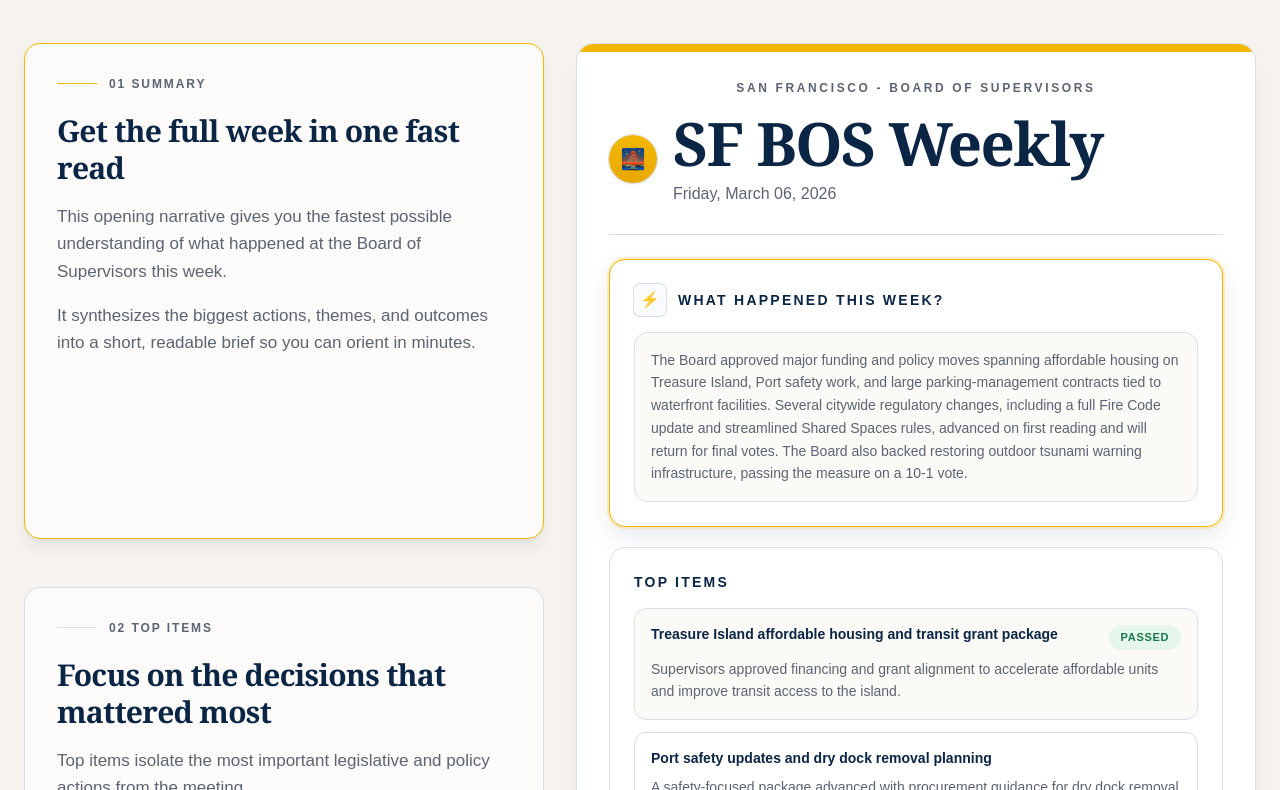
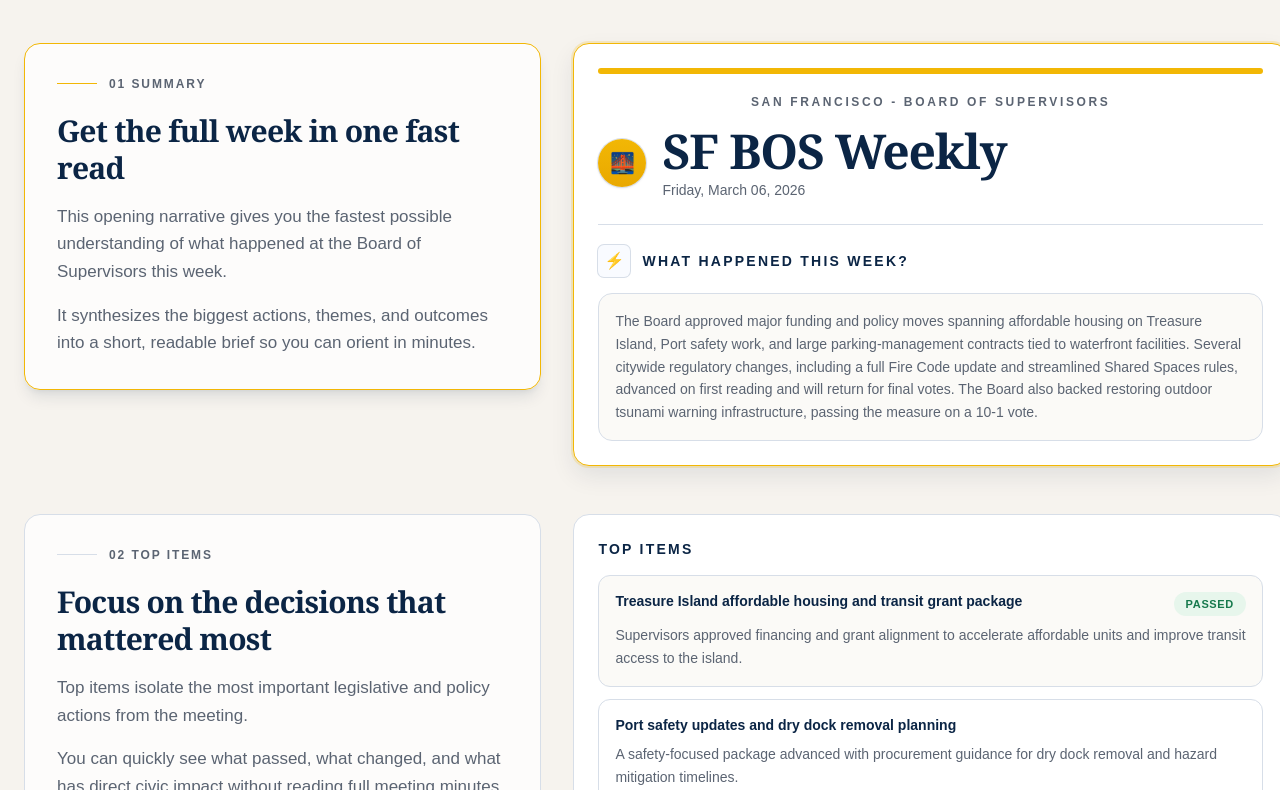
Before and after one commit to tj2099/civic-briefing-web, a Next.js app: page /sample in a window 1280 px wide. Shown: the part 370-1160 px from the top of the page. Built offline with nearby package versions, Linux system fonts and the light colour scheme.

Commit message:
Visual tweaks to homepage & explainer

```diff
--- a/app/sample/page.tsx
+++ b/app/sample/page.tsx
@@ -73,8 +73,8 @@
         if (id) setActiveSection(id);
       },
       {
-        rootMargin: "-32% 0px -42% 0px",
-        threshold: [0.25, 0.45, 0.65, 0.85],
+        rootMargin: "-25% 0px -45% 0px",
+        threshold: [0.25, 0.45, 0.65],
       },
     );
 
@@ -84,10 +84,18 @@
     return () => observer.disconnect();
   }, []);
 
-  const newsletterSectionClass = (id: SectionId) =>
+  const rowActive = (id: SectionId) => activeSection === id;
+
+  const explainerClass = (id: SectionId) =>
+    [
+      "rounded-2xl border bg-white/75 p-6 transition-all duration-300 md:p-8",
+      rowActive(id) ? "border-[#F2B705] shadow-lg shadow-[#0B2545]/10" : "border-[#D7DEE8]",
+    ].join(" ");
+
+  const newsletterClass = (id: SectionId) =>
     [
       "rounded-2xl border bg-white p-5 transition-all duration-300 md:p-6",
-      activeSection === id
+      rowActive(id)
         ? "border-[#F2B705] shadow-[0_0_0_2px_rgba(242,183,5,0.2),0_10px_24px_rgba(11,37,69,0.09)]"
         : "border-[#D7DEE8]",
     ].join(" ");
@@ -123,48 +131,38 @@
           </p>
         </div>
 
-        <div className="mt-10 grid gap-8 md:grid-cols-[minmax(0,1fr)_minmax(0,680px)] md:items-start">
-          <section className="order-1 space-y-8 md:space-y-12">
-            {explainers.map((item) => {
-              const active = activeSection === item.id;
-              return (
-                <div
+        <div className="mt-10 space-y-10 md:space-y-12">
+          {explainers.map((item) => (
+            <section
               key={item.id}
               data-section-id={item.id}
               ref={(el) => {
                 refs.current[item.id] = el;
               }}
-                  className={[
-                    "rounded-2xl border bg-white/70 p-6 transition-all duration-300 md:min-h-[62vh] md:p-8",
-                    active ? "border-[#F2B705] shadow-lg shadow-[#0B2545]/8" : "border-[#D7DEE8]",
-                  ].join(" ")}
+              className="grid items-start gap-6 md:grid-cols-[42%_58%] md:gap-8"
             >
+              <article className={explainerClass(item.id)}>
                 <div className="mb-5 flex items-center gap-3">
-                    <div className={[
-                      "h-px w-10 transition-colors",
-                      active ? "bg-[#F2B705]" : "bg-[#D7DEE8]",
-                    ].join(" ")} />
+                  <div className={["h-px w-10 transition-colors", rowActive(item.id) ? "bg-[#F2B705]" : "bg-[#D7DEE8]"].join(" ")} />
                   <p className="text-xs font-semibold uppercase tracking-[0.16em] text-[#5B6472]">{item.label}</p>
                 </div>
+
                 <h2 className="text-2xl font-semibold leading-tight tracking-tight [font-family:Georgia,'Times_New_Roman',serif] md:text-3xl">
                   {item.title}
                 </h2>
+
                 <div className="mt-4 space-y-4 text-[17px] leading-relaxed text-[#5B6472]">
                   {item.body.map((paragraph) => (
                     <p key={paragraph}>{paragraph}</p>
                   ))}
                 </div>
-                </div>
-              );
-            })}
-          </section>
+              </article>
 
-          <section className="order-2 md:sticky md:top-6">
-            <article className="w-full overflow-hidden rounded-[18px] border border-[#D7DEE8] bg-white shadow-xl shadow-[#0B2545]/6">
-              <div className="h-2 w-full bg-[#F2B705]" />
-
-              <div className="px-5 py-7 md:px-8">
-                <header>
+              <article className={newsletterClass(item.id)}>
+                {item.id === "summary" && (
+                  <>
+                    <div className="h-1.5 w-full rounded-full bg-[#F2B705]" />
+                    <div className="pt-5">
                       <p className="text-center text-xs font-bold uppercase tracking-[0.22em] text-[#5B6472]">
                         San Francisco - Board of Supervisors
                       </p>
@@ -174,43 +172,46 @@
                           🌉
                         </div>
                         <div>
-                      <h2 className="text-5xl font-semibold leading-[1.05] tracking-tight text-[#0B2545] [font-family:Georgia,'Times_New_Roman',serif] md:text-6xl">
+                          <h3 className="text-4xl font-semibold leading-[1.05] tracking-tight text-[#0B2545] [font-family:Georgia,'Times_New_Roman',serif] md:text-5xl">
                             SF BOS Weekly
-                      </h2>
-                      <p className="mt-2 text-sm text-[#5B6472] md:text-[16px]">Friday, March 06, 2026</p>
+                          </h3>
+                          <p className="mt-1 text-sm text-[#5B6472]">Friday, March 06, 2026</p>
                         </div>
                       </div>
-                </header>
+                    </div>
 
-                <div className="mt-7 space-y-5 border-t border-[#D7DEE8] pt-6">
-                  <section id="summary" className={newsletterSectionClass("summary")}>
+                    <div className="mt-6 border-t border-[#D7DEE8] pt-5">
                       <div className="flex items-center gap-3">
                         <div className="flex h-8 w-8 items-center justify-center rounded-md bg-[#F9FBFF] text-base ring-1 ring-[#D7DEE8]">
                           ⚡
                         </div>
-                      <h3 className="text-sm font-bold uppercase tracking-[0.16em] text-[#0B2545]">
+                        <h4 className="text-sm font-bold uppercase tracking-[0.16em] text-[#0B2545]">
                           What happened this week?
-                      </h3>
+                        </h4>
                       </div>
                       <div className="mt-4 rounded-[14px] border border-[#D7DEE8] bg-[#FBFAF7] p-4">
                         <p className="text-sm leading-relaxed text-[#5B6472]">
                           The Board approved major funding and policy moves spanning affordable housing on Treasure
-                        Island, Port safety work, and large parking-management contracts tied to waterfront facilities.
-                        Several citywide regulatory changes, including a full Fire Code update and streamlined Shared
-                        Spaces rules, advanced on first reading and will return for final votes. The Board also backed
-                        restoring outdoor tsunami warning infrastructure, passing the measure on a 10-1 vote.
+                          Island, Port safety work, and large parking-management contracts tied to waterfront
+                          facilities. Several citywide regulatory changes, including a full Fire Code update and
+                          streamlined Shared Spaces rules, advanced on first reading and will return for final votes.
+                          The Board also backed restoring outdoor tsunami warning infrastructure, passing the measure
+                          on a 10-1 vote.
                         </p>
                       </div>
-                  </section>
+                    </div>
+                  </>
+                )}
 
-                  <section id="top-items" className={newsletterSectionClass("top-items")}>
-                    <h3 className="text-sm font-bold uppercase tracking-[0.16em] text-[#0B2545]">Top items</h3>
+                {item.id === "top-items" && (
+                  <>
+                    <h4 className="text-sm font-bold uppercase tracking-[0.16em] text-[#0B2545]">Top items</h4>
                     <div className="mt-4 space-y-3">
                       <article className="rounded-xl border border-[#D7DEE8] bg-[#FBFAF7] p-4">
                         <div className="flex items-start justify-between gap-3">
-                          <h4 className="text-sm font-semibold leading-snug text-[#0B2545]">
+                          <h5 className="text-sm font-semibold leading-snug text-[#0B2545]">
                             Treasure Island affordable housing and transit grant package
-                          </h4>
+                          </h5>
                           <span className="shrink-0 rounded-full bg-[#E7F6EC] px-3 py-1 text-[11px] font-semibold uppercase tracking-[0.06em] text-[#16794C]">
                             Passed
                           </span>
@@ -220,48 +221,54 @@
                           transit access to the island.
                         </p>
                       </article>
+
                       <article className="rounded-xl border border-[#D7DEE8] bg-white p-4">
-                        <h4 className="text-sm font-semibold leading-snug text-[#0B2545]">
+                        <h5 className="text-sm font-semibold leading-snug text-[#0B2545]">
                           Port safety updates and dry dock removal planning
-                        </h4>
+                        </h5>
                         <p className="mt-2 text-sm leading-relaxed text-[#5B6472]">
                           A safety-focused package advanced with procurement guidance for dry dock removal and hazard
                           mitigation timelines.
                         </p>
                       </article>
+
                       <article className="rounded-xl border border-[#D7DEE8] bg-white p-4">
-                        <h4 className="text-sm font-semibold leading-snug text-[#0B2545]">
+                        <h5 className="text-sm font-semibold leading-snug text-[#0B2545]">
                           SFMTA parking management contracts near waterfront facilities
-                        </h4>
+                        </h5>
                         <p className="mt-2 text-sm leading-relaxed text-[#5B6472]">
                           Contract authorizations moved forward with additional oversight language on performance and
                           enforcement metrics.
                         </p>
                       </article>
                     </div>
-                  </section>
+                  </>
+                )}
 
-                  <section id="more-actions" className={newsletterSectionClass("more-actions")}>
-                    <h3 className="text-sm font-bold uppercase tracking-[0.16em] text-[#0B2545]">More actions</h3>
+                {item.id === "more-actions" && (
+                  <>
+                    <h4 className="text-sm font-bold uppercase tracking-[0.16em] text-[#0B2545]">More actions</h4>
                     <ul className="mt-3 space-y-2 text-sm leading-relaxed text-[#5B6472]">
                       <li>Shared Spaces streamlining legislation advanced to next reading with technical amendments.</li>
                       <li>Controller reporting cadence was tightened for major infrastructure expenditures.</li>
                       <li>Budget and Finance scheduled follow-up hearings on implementation deadlines.</li>
                     </ul>
-                  </section>
+                  </>
+                )}
 
-                  <section id="watchlist" className={newsletterSectionClass("watchlist")}>
-                    <h3 className="text-sm font-bold uppercase tracking-[0.16em] text-[#0B2545]">Watchlist</h3>
+                {item.id === "watchlist" && (
+                  <>
+                    <h4 className="text-sm font-bold uppercase tracking-[0.16em] text-[#0B2545]">Watchlist</h4>
                     <ul className="mt-3 space-y-2 text-sm leading-relaxed text-[#5B6472]">
                       <li>Final vote timing for Fire Code updates and related enforcement rules.</li>
                       <li>Port implementation milestones and contractor selection transparency.</li>
                       <li>Treasury and grant disbursement pacing for Treasure Island housing delivery.</li>
                     </ul>
-                  </section>
-                </div>
-              </div>
+                  </>
+                )}
               </article>
             </section>
+          ))}
         </div>
       </main>
     </div>
```
Also changed, not shown: app/page.tsx (+19 -19 lines). Lines whose indentation alone changed are shown as unchanged.
